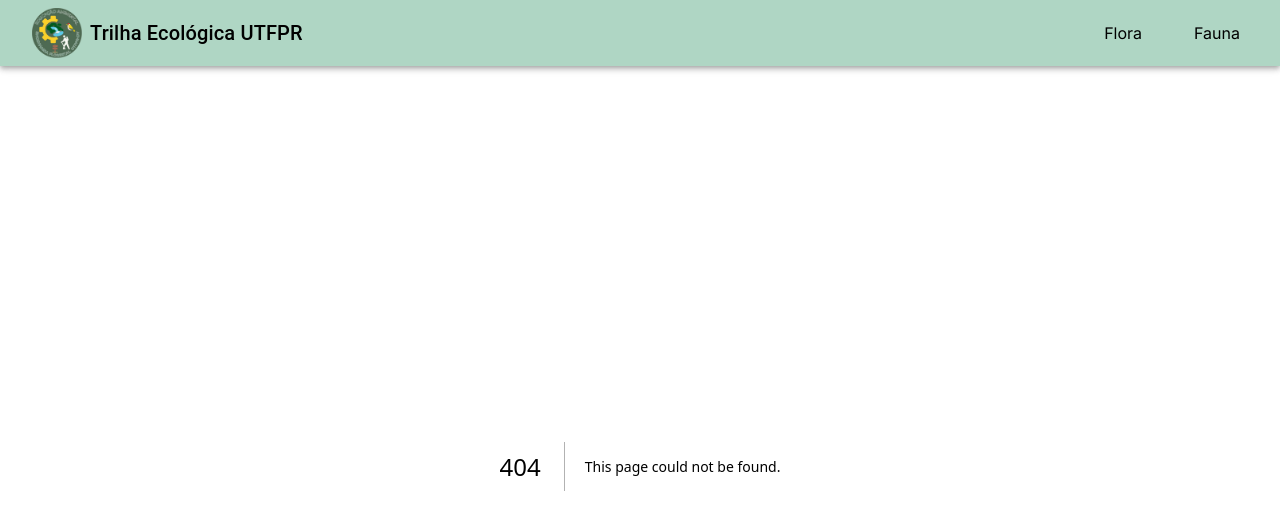
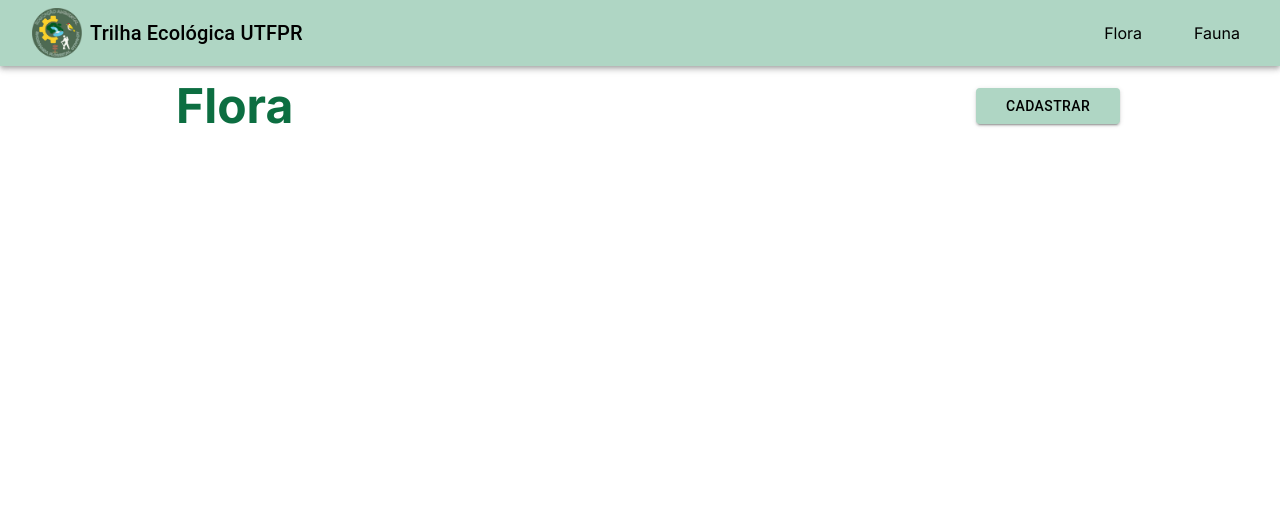
Before and after one commit to EnityBlackHawk/trilha-ecologica-next, a Next.js app: page /flora in a window 1280 px wide. Before the commit this address had no page. Shown: the top 530 px of the page. Built offline with nearby package versions, Linux system fonts and the light colour scheme.

Commit message:
Add Flora page component with plant information and add button for adding new plants.

```diff
--- /dev/null
+++ b/src/app/flora/page.tsx
@@ -0,0 +1,55 @@
+"use client";
+import { PlantInfo } from "@/types";
+import { Button } from "@mui/material";
+import axios from "axios";
+import { useEffect, useState } from "react";
+import resolveConfig from "tailwindcss/resolveConfig";
+import tailwindConfig from "@/../tailwind.config";
+import Link from "next/link";
+import { useRouter } from "next/navigation";
+
+const { theme } = resolveConfig(tailwindConfig);
+
+export default function Flora() {
+  const [items, setItems] = useState<PlantInfo[]>([]);
+  const router = useRouter();
+
+  useEffect(() => {
+    // axios.get("/api/flora").then((e) => {
+    //     setItems(e.data);
+    // })
+  }, []);
+
+  return (
+    <div className="w-full flex justify-center items-center">
+      <div className="w-3/4 h-screen ">
+        <div className="flex justify-between items-center">
+          <h1 className="text-main_darker font-bold text-5xl p-4 w-1/2 text-left">
+            Flora
+          </h1>
+          <Button
+            variant="contained"
+            sx={{
+              width: "15%",
+              height: "100%",
+              //@ts-expect-error
+              backgroundColor: theme.colors.main,
+              color: "black",
+              ":hover": {
+                //@ts-expect-error
+                backgroundColor: theme.colors.main_darker,
+                color: "white",
+              },
+            }}
+            onClick={() => router.push("/flora/add")}
+          >
+            Cadastrar
+          </Button>
+        </div>
+        {items.map((e) => {
+          return <h2 className="text-black">{e.nomeCientifico.value}</h2>;
+        })}
+      </div>
+    </div>
+  );
+}
```
